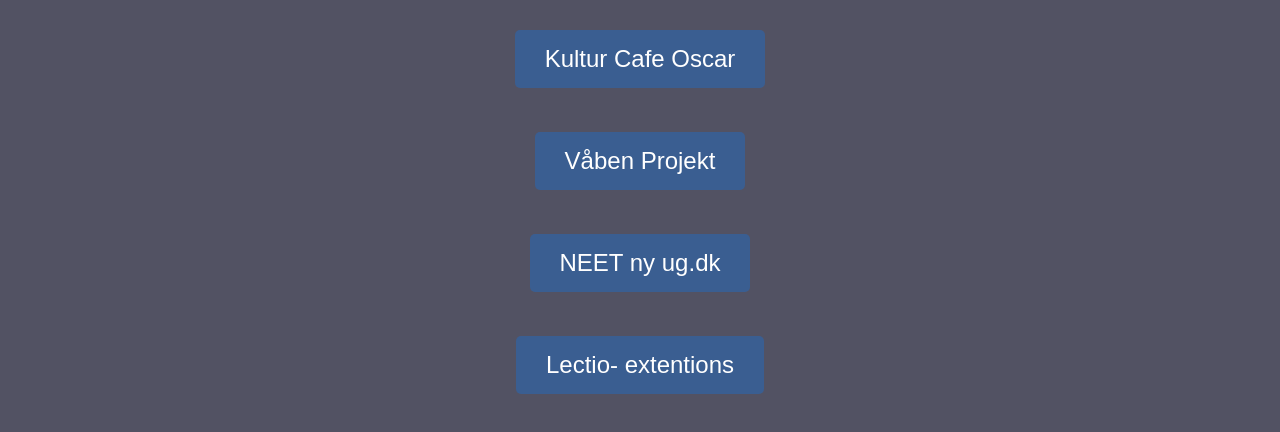
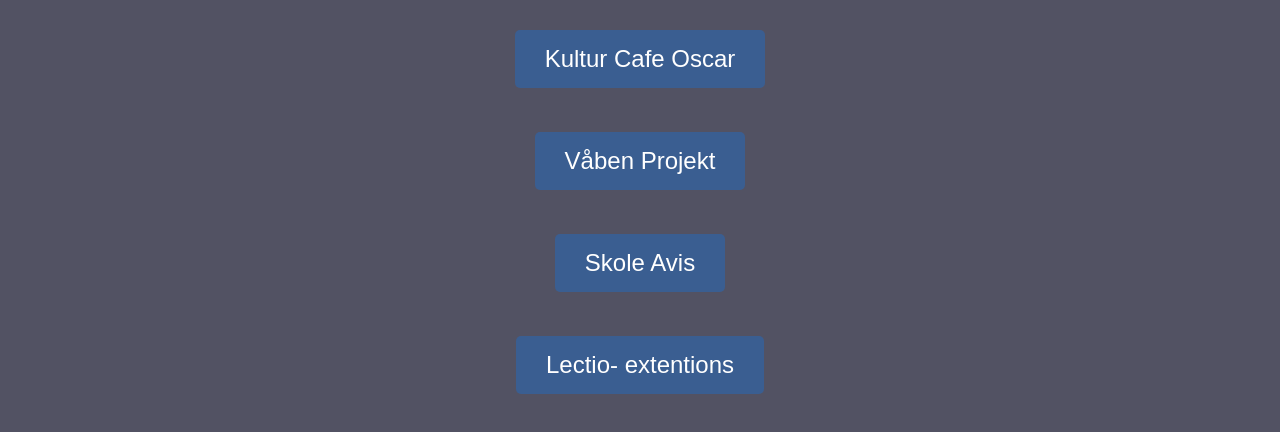
Before and after one commit to Jadde-1/jadde-1.github.io, a plain HTML site: page index.html in a window 1280 px wide. Shown: the part 284-716 px from the top of the page. Drawn offline with Linux system fonts and the light colour scheme.

Commit message:
Update index.html

```diff
--- a/index.html
+++ b/index.html
@@ -18,7 +18,7 @@
             <a class="button" href="https://jadde-1.github.io/vaben/">Våben Projekt</a>
         </div>
           <div class="links">
-            <a class="button" href="https://jadde-1.github.io/ug-dk/">NEET ny ug.dk</a>
+            <a class="button" href="https://jadde-1.github.io/Avis-forside.html">Skole Avis</a>
         </div>
          <div class="links">
             <a class="button" href="https://jadde-1.github.io/lectio-/">Lectio- extentions</a>
```
